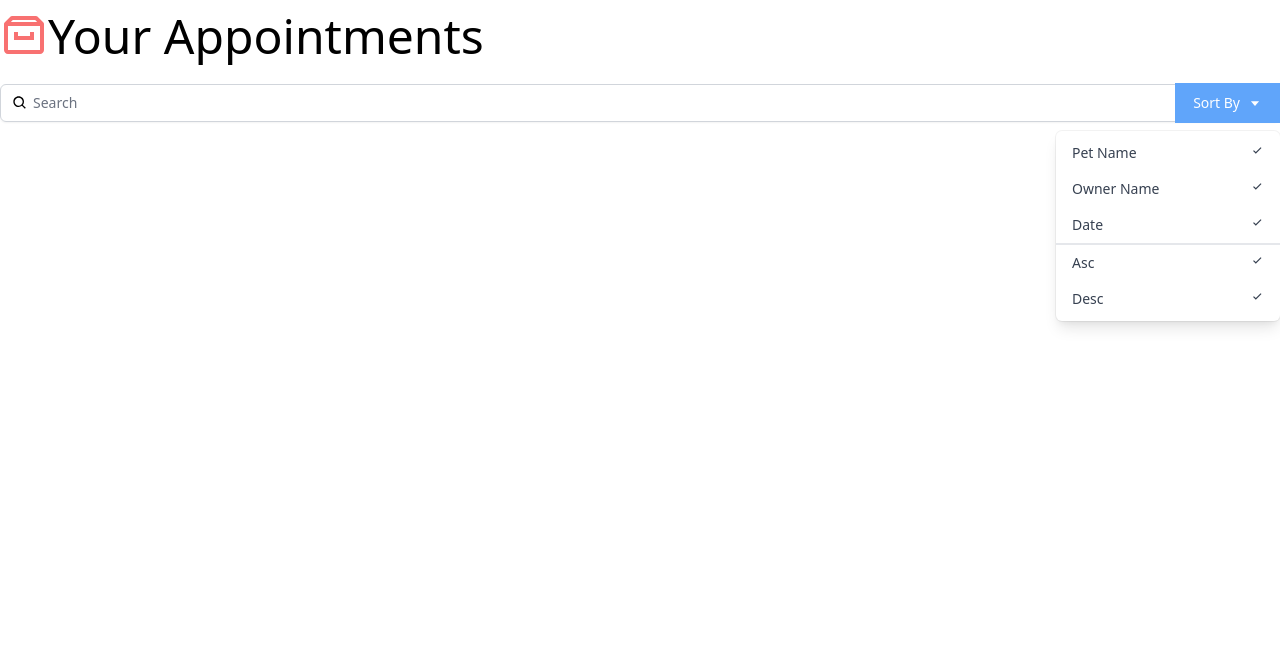
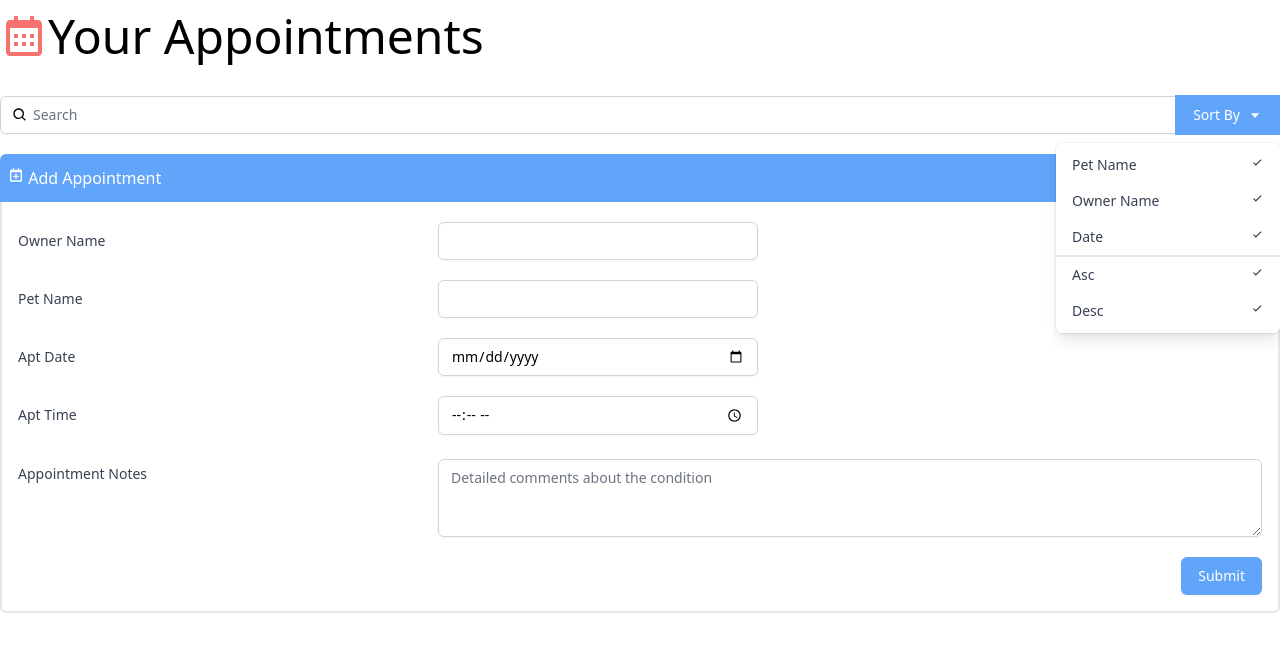
Before and after one commit to ridwanediallo/Become-React-Developer, a React (Create React App) app in the folder 02-react-interface/: page / in a window 1280 px wide. Shown: the top 652 px of the page. Built offline with nearby package versions, Linux system fonts and the light colour scheme.

Commit message:
Add AddAppointment component

```diff
--- a/02-react-interface/src/App.js
+++ b/02-react-interface/src/App.js
@@ -1,12 +1,14 @@
-import { BiArchive } from "react-icons/bi"
+import { BiCalendar } from "react-icons/bi"
 import Search from "./components/Search";
+import AddAppointment from './components/AddAppointment'
 
 function App() {
   return (
     <div className="App container mx-auto mt-3 font-thin">
-      <h1 className="text-5xl">
-        <BiArchive className="inline-block text-red-400 align-top" />Your Appointments</h1>
+      <h1 className="text-5xl mb-3">
+        <BiCalendar className="inline-block text-red-400 align-top" />Your Appointments</h1>
         <Search />
+        <AddAppointment />
     </div>
   );
 }
--- /dev/null
+++ b/02-react-interface/src/components/AddAppointment.js
@@ -0,0 +1,73 @@
+import { BiCalendarPlus } from "react-icons/bi"
+
+const AddAppointment = () => {
+    return(
+        <div>
+      <button className="bg-blue-400 text-white px-2 py-3 w-full text-left rounded-t-md">
+        <div><BiCalendarPlus className="inline-block align-text-top" />  Add Appointment</div>
+      </button>
+      <div className="border-r-2 border-b-2 border-l-2 border-light-blue-500 rounded-b-md pl-4 pr-4 pb-4">
+        <div className="sm:grid sm:grid-cols-3 sm:gap-4 sm:items-start  sm:pt-5">
+          <label htmlFor="ownerName" className="block text-sm font-medium text-gray-700 sm:mt-px sm:pt-2">
+            Owner Name
+          </label>
+          <div className="mt-1 sm:mt-0 sm:col-span-2">
+            <input type="text" name="ownerName" id="ownerName"
+              className="max-w-lg block w-full shadow-sm focus:ring-indigo-500 focus:border-indigo-500 sm:max-w-xs sm:text-sm border-gray-300 rounded-md" />
+          </div>
+        </div>
+
+        <div className="sm:grid sm:grid-cols-3 sm:gap-4 sm:items-start  sm:pt-5">
+          <label htmlFor="petName" className="block text-sm font-medium text-gray-700 sm:mt-px sm:pt-2">
+            Pet Name
+          </label>
+          <div className="mt-1 sm:mt-0 sm:col-span-2">
+            <input type="text" name="petName" id="petName"
+              className="max-w-lg block w-full shadow-sm focus:ring-indigo-500 focus:border-indigo-500 sm:max-w-xs sm:text-sm border-gray-300 rounded-md" />
+          </div>
+        </div>
+
+        <div className="sm:grid sm:grid-cols-3 sm:gap-4 sm:items-start  sm:pt-5">
+          <label htmlFor="aptDate" className="block text-sm font-medium text-gray-700 sm:mt-px sm:pt-2">
+            Apt Date
+          </label>
+          <div className="mt-1 sm:mt-0 sm:col-span-2">
+            <input type="date" name="aptDate" id="aptDate"
+              className="max-w-lg block w-full shadow-sm focus:ring-indigo-500 focus:border-indigo-500 sm:max-w-xs sm:text-sm border-gray-300 rounded-md" />
+          </div>
+        </div>
+
+        <div className="sm:grid sm:grid-cols-3 sm:gap-4 sm:items-start  sm:pt-5">
+          <label htmlFor="aptTime" className="block text-sm font-medium text-gray-700 sm:mt-px sm:pt-2">
+            Apt Time
+          </label>
+          <div className="mt-1 sm:mt-0 sm:col-span-2">
+            <input type="time" name="aptTime" id="aptTime"
+              className="max-w-lg block w-full shadow-sm focus:ring-indigo-500 focus:border-indigo-500 sm:max-w-xs sm:text-sm border-gray-300 rounded-md" />
+          </div>
+        </div>
+
+        <div className="sm:grid sm:grid-cols-3 sm:gap-4 sm:items-start  sm:pt-5">
+          <label htmlFor="aptNotes" className="block text-sm font-medium text-gray-700 sm:mt-px sm:pt-2">
+            Appointment Notes
+          </label>
+          <div className="mt-1 sm:mt-0 sm:col-span-2">
+            <textarea id="aptNotes" name="aptNotes" rows="3"
+              className="shadow-sm focus:ring-indigo-500 focus:border-indigo-500 mt-1 block w-full sm:text-sm border-gray-300 rounded-md" placeholder="Detailed comments about the condition"></textarea>
+          </div>
+        </div>
+
+
+        <div className="pt-5">
+          <div className="flex justify-end">
+            <button type="submit" className="ml-3 inline-flex justify-center py-2 px-4 border border-transparent shadow-sm text-sm font-medium rounded-md text-white bg-blue-400 hover:bg-blue-700 focus:outline-none focus:ring-2 focus:ring-offset-2 focus:ring-blue-400">
+              Submit
+            </button>
+          </div>
+        </div>
+      </div>
+    </div>
+    )
+}
+
+export default AddAppointment;
```
